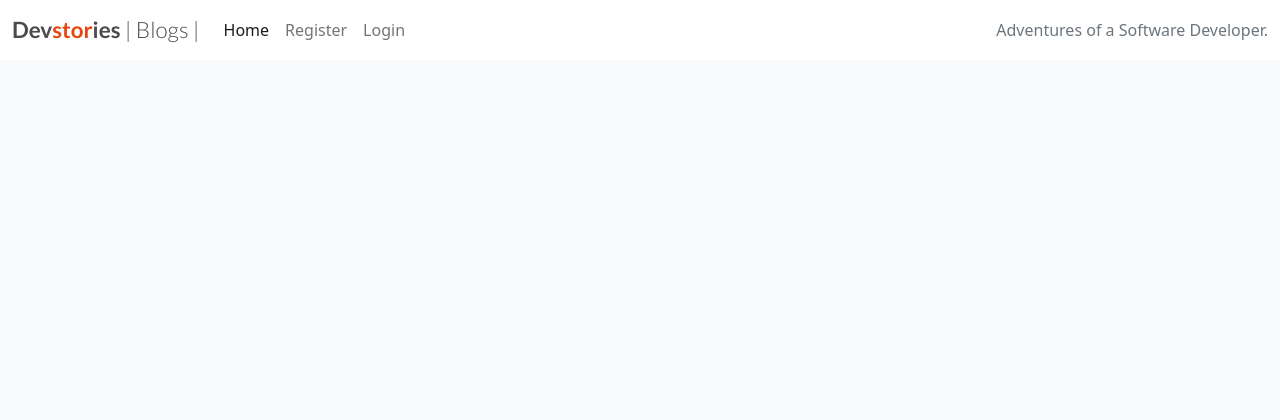
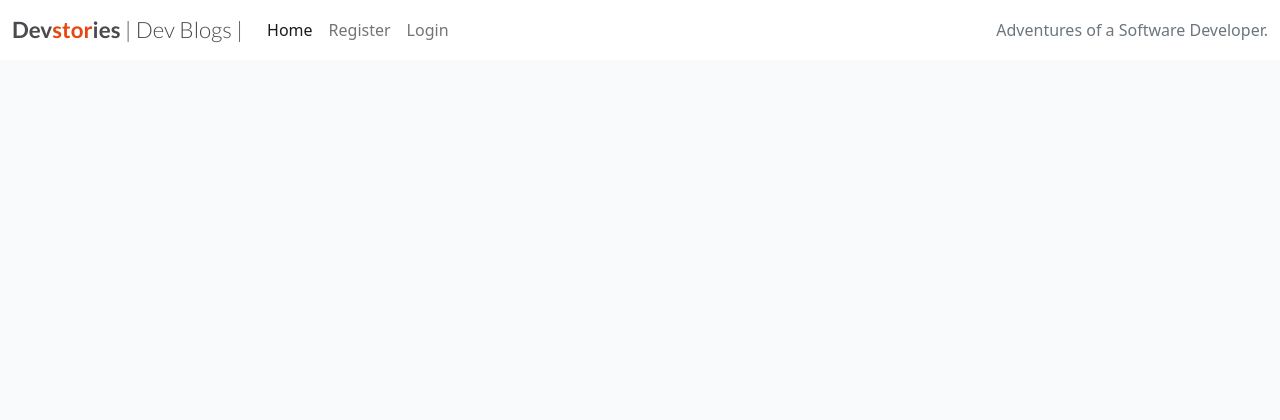
Before and after one commit to owenbcoding/old-p4, a Django app: page / in a window 1280 px wide. Shown: the top 420 px of the page. Run offline with Django 3.2, Linux system fonts and the light colour scheme; data that the repository does not hold is empty.

Commit message:
Added text to dev text to left side of blogs

```diff
--- a/templates/base.html
+++ b/templates/base.html
@@ -30,7 +30,7 @@
     <nav class="navbar navbar-expand-lg navbar-light bg-white">
         <div class="container-fluid">
             <a class="navbar-brand" href="{% url 'home' %}"><span class="brand">Dev<span class="red-o">stor</span>ies<span
-                        class="thin"> | Blogs | </span></span></span></a>
+                        class="thin"> | Dev Blogs | </span></span></span></a>
             <button class="navbar-toggler" type="button" data-bs-toggle="collapse" data-bs-target="#navbarText"
                 aria-controls="navbarText" aria-expanded="false" aria-label="Toggle navigation">
                 <span class="navbar-toggler-icon"></span>
```
